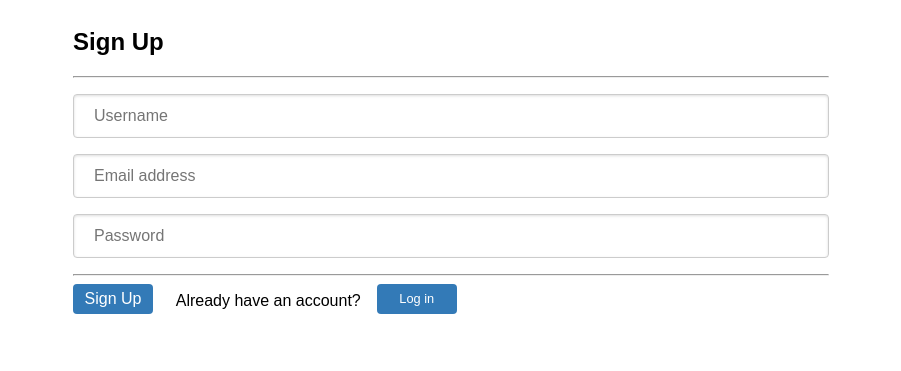
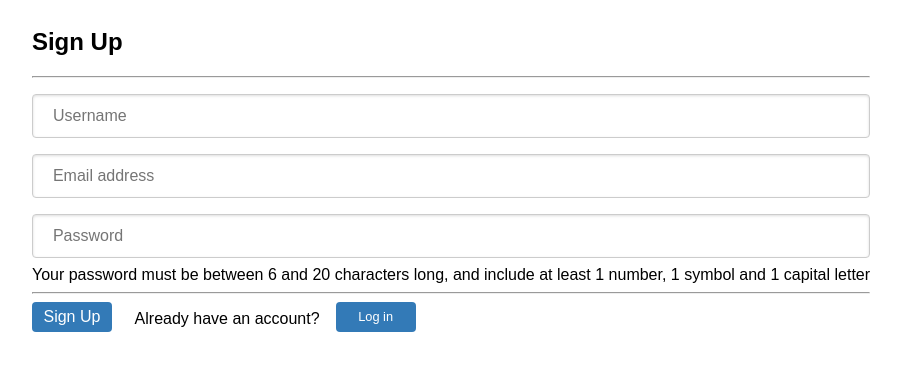
Before and after one commit to 42void/camagru_, a PHP site: page /signup.php in a window 1280 px wide. Shown: the top 371 px of the page, without its empty margins (189-1090 px from the left). Run offline with PHP 8.4, Linux system fonts and the light colour scheme.

Commit message:
transfert

```diff
--- a/class.user.php
+++ b/class.user.php
@@ -122,7 +122,7 @@ class USER{
     exit;
    }
    if( !preg_match("#[A-Z]+#", $upass) ){
-  	$error .= "Password must include at least one CAPS! ";
+  	$error .= "Password must include at least one capital letter! ";
     header("Location: index.php?passError=$error");
     exit;
    }
--- a/resetpass.php
+++ b/resetpass.php
@@ -49,7 +49,7 @@ if(isset($_GET['id']) && isset($_GET['code'])){
      else if( !preg_match("#[A-Z]+#", $pass) ){
      $msg = "<div class='alert alert-block'>
        <button class='close' data-dismiss='alert'>&times;</button>
-       <strong>Sorry!</strong>  Password must include at least one CAPS!
+       <strong>Sorry!</strong>  Password must include at least one capital letter!
        </div>";
      }
      else if( !preg_match("#\W+#", $pass) ){
--- a/signup.php
+++ b/signup.php
@@ -35,7 +35,7 @@ if(isset($_POST['btn-signup']))
   exit;
  }
  if( !preg_match("#[A-Z]+#", $upass) ){
-  $error .= "Password must include at least one CAPS! ";
+  $error .= "Password must include at least one capital letter! ";
   header("Location: signup.php?passError=$error");
   exit;
  }
@@ -115,14 +115,14 @@ if(isset($_POST['btn-signup']))
       </div>
                <?php
     }
+    ?>
 
-
-    ?>
       <form class="form-signin" method="post">
         <h2 class="form-signin-heading">Sign Up</h2><hr />
         <input class="input" type="text"  placeholder="Username" name="txtuname" required />
         <input class="input" type="email"  placeholder="Email address" name="txtemail" required />
         <input class="input" type="password" placeholder="Password" name="txtpass" required />
+      <div>Your password must be between 6 and 20 characters long, and include at least 1 number, 1 symbol and 1 capital letter</div>
       <hr />
       <div class="buttonsAlign">
         <div>
```
